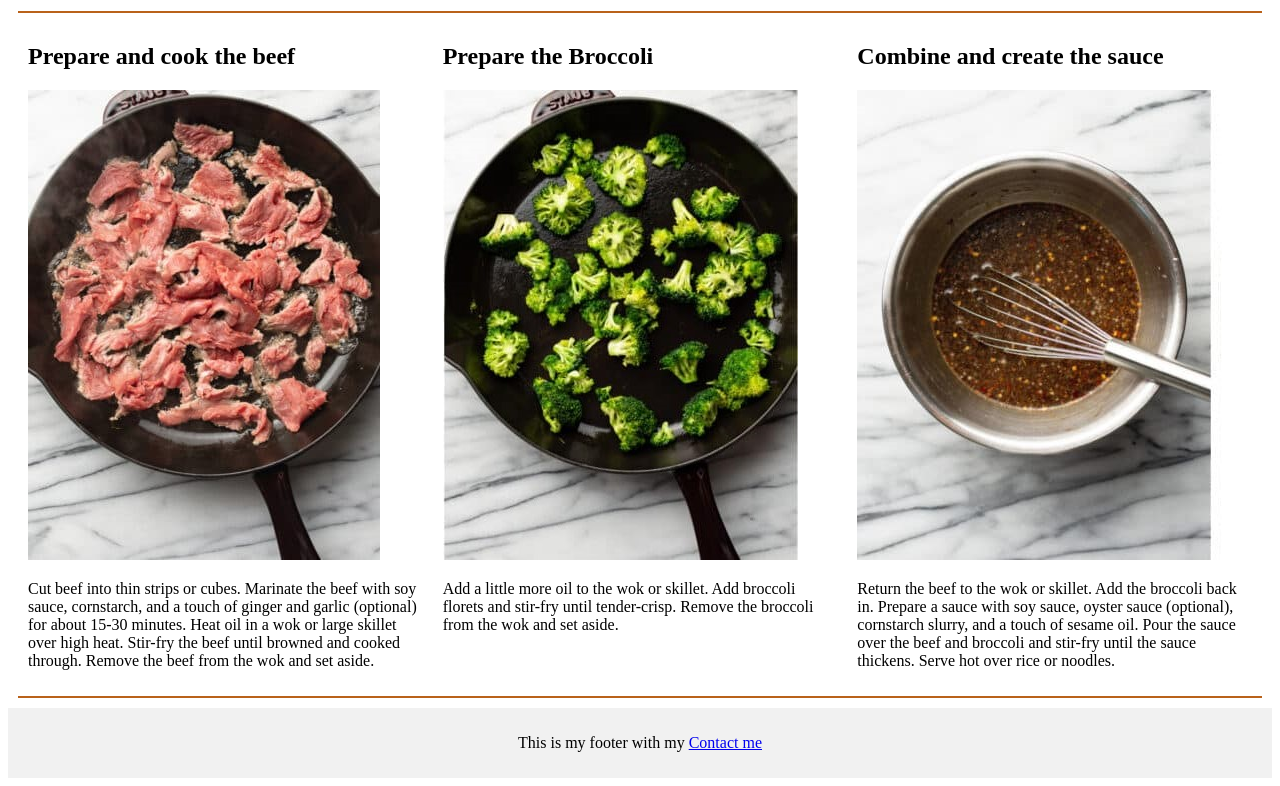
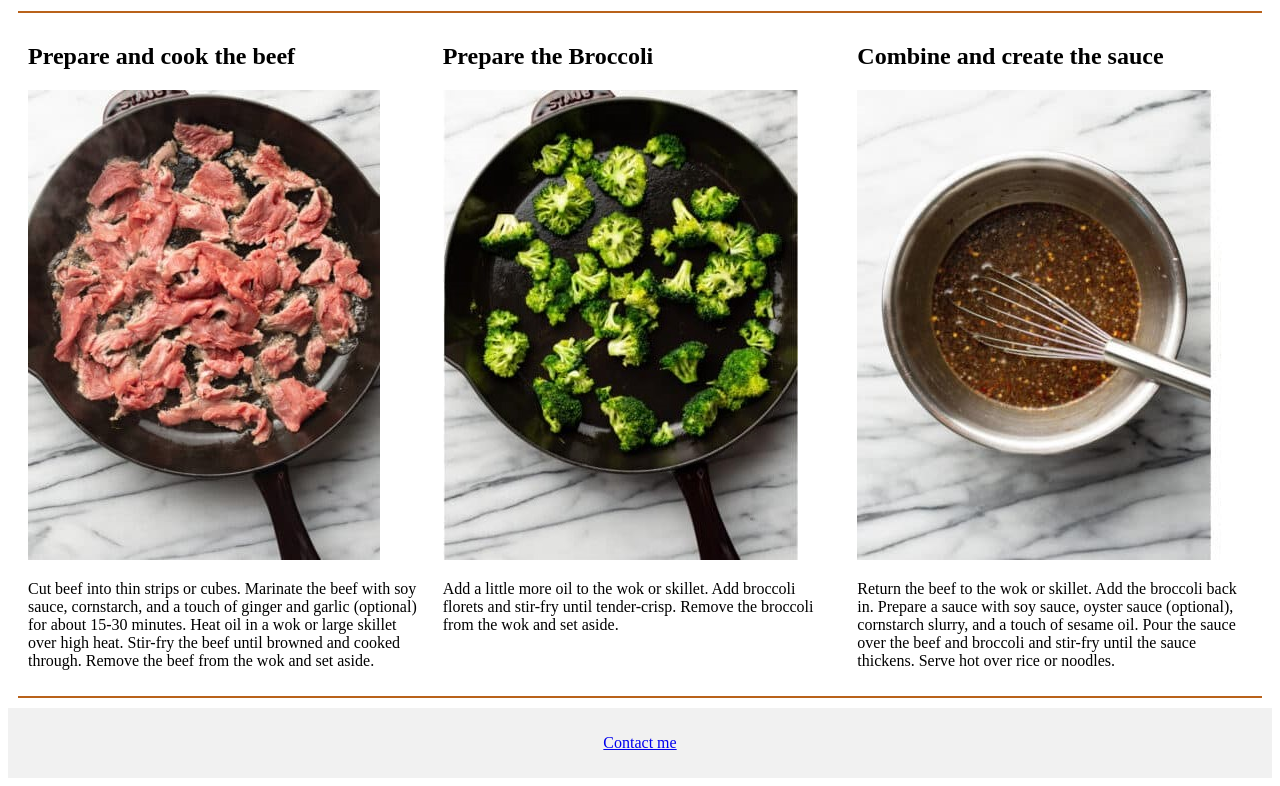
Before and after one commit to Kharrisnewman/betterweb110, a plain HTML site: page beef/index.html in a window 1280 px wide. Shown: the part 676-1462 px from the top of the page. Drawn offline with Linux system fonts and the light colour scheme; files whose address does not match are found by name.

Commit message:
Fix footer contact link formatting

```diff
--- a/beef/index.html
+++ b/beef/index.html
@@ -87,7 +87,7 @@
     </main>
 </body>
     <footer>
-        <p> This is my footer with my <a href="mailto:kharr116@jccc.edu">Contact me </a>
+        <p> <a href="mailto:kharr116@jccc.edu">Contact me </a>
         </p>
     </footer>
 </html>
```
